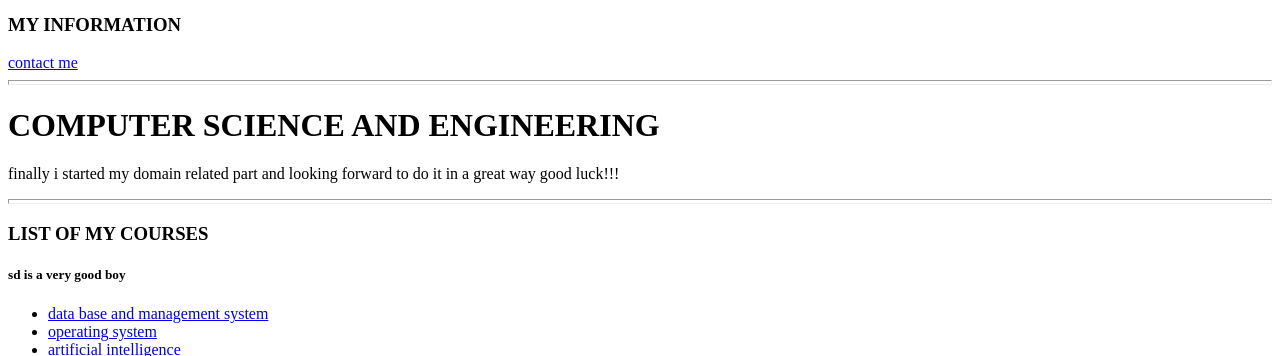
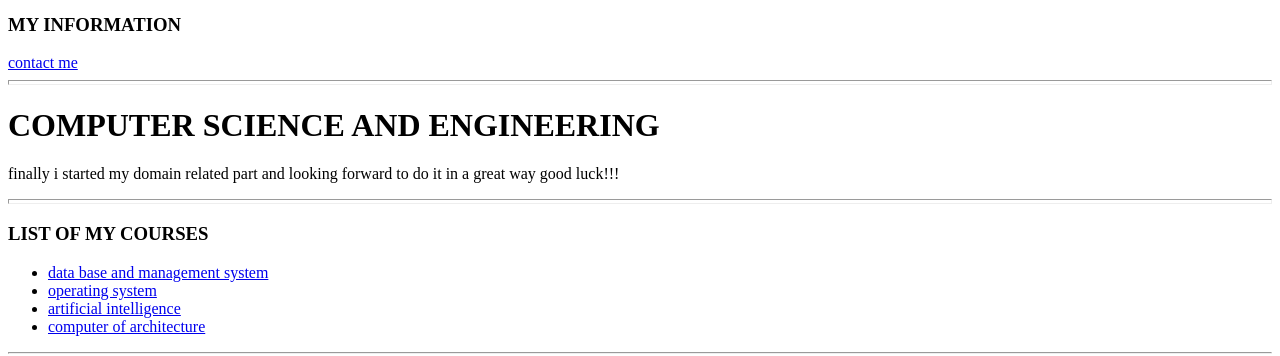
Before and after one commit to divyanshu-0909/HTML-PROJECT, a plain HTML site: page index.html in a window 1280 px wide. Shown: the part 330-686 px from the top of the page. Drawn offline with Linux system fonts and the light colour scheme.

Commit message:
Update index.html

```diff
--- a/index.html
+++ b/index.html
@@ -13,7 +13,6 @@
       <p> finally i started my domain related part and looking forward to do it in a great way good luck!!!</p>
       <hr size="5"noschade>
       <h3>LIST OF MY COURSES</h3>
-      <h5>sd is a very good boy</h5>
       <ul>
           <li><a href="https://www.geeksforgeeks.org/dbms/">data base and management system</a></li>
           <li><a href="https://en.wikipedia.org/wiki/Operating_system">operating system</a></li>
```
